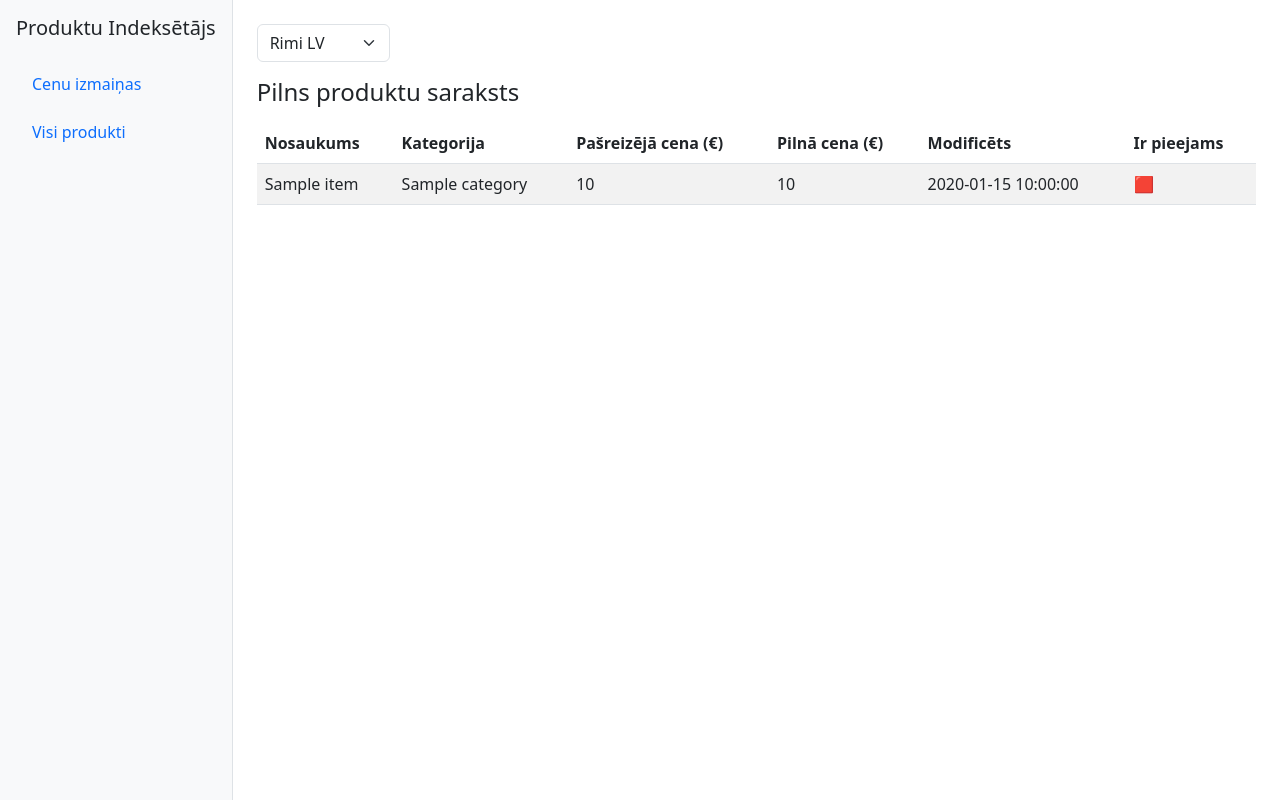
After one commit to viktorijagrietniece/product-group-indexer, a Flask app: template app/templates/all_products.html in a window 1280 px wide. The commit adds this page. Run offline with Flask 3, Linux system fonts and the light colour scheme; the template is opened without the code that fills it: most values are stand-ins (such as "Sample title", 1, 10 or a date in 2020).

Commit message:
Izmaiņas dashboard.html un izveidota jauna lapa all_products.html

```diff
--- /dev/null
+++ b/app/templates/all_products.html
@@ -0,0 +1,42 @@
+{% extends "base.html" %}
+
+{% block content %}
+<div class="mb-3">
+    <form method="get" action="/all" class="d-flex align-items-center gap-3">
+        <!-- Veikalu izvēle -->
+        <select name="veikals" onchange="this.form.submit()" class="form-select w-auto">
+            <option value="rimi_lv" {% if selected == 'rimi_lv' %}selected{% endif %}>Rimi LV</option>
+            <option value="rimi_lt" {% if selected == 'rimi_lt' %}selected{% endif %}>Rimi LT</option>
+            <option value="barbora_lv" {% if selected == 'barbora_lv' %}selected{% endif %}>Barbora LV</option>
+            <option value="barbora_lt" {% if selected == 'barbora_lt' %}selected{% endif %}>Barbora LT</option>
+        </select>
+    </form>
+</div>
+
+<h4 class="mb-3">Pilns produktu saraksts</h4>
+
+<table class="table table-striped">
+    <thead>
+        <tr>
+            <th>Nosaukums</th>
+            <th>Kategorija</th>
+            <th>Pašreizējā cena (€)</th>
+            <th>Pilnā cena (€)</th>
+            <th>Modificēts</th>
+            <th>Ir pieejams</th>
+        </tr>
+    </thead>
+    <tbody>
+        {% for item in data.table_data %}
+        <tr>
+            <td>{{ item.name }}</td>
+            <td>{{ item.category }}</td>
+            <td>{{ item.current_price }}</td>
+            <td>{{ item.full_price }}</td>
+            <td>{{ item.modified }}</td>
+            <td>{{ "🟩" if item.available else "🟥" }}</td>
+        </tr>
+        {% endfor %}
+    </tbody>
+</table>
+{% endblock %}
--- a/app/templates/base.html
+++ b/app/templates/base.html
@@ -9,8 +9,16 @@
 </head>
 <body>
     <div class="d-flex">
-        <div class="bg-dark text-white p-3" style="min-width: 200px;">
-            <h4>Cenu Monitorings</h4>
+        <div class="bg-light border-end p-3" style="min-width: 220px; height: 100vh;">
+            <h5 class="mb-4">Produktu Indeksētājs</h5>
+            <ul class="nav flex-column">
+                <li class="nav-item mb-2">
+                    <a href="/" class="nav-link {% if request.path == '/' %}fw-bold text-primary{% endif %}">Cenu izmaiņas</a>
+                </li>
+                <li class="nav-item mb-2">
+                    <a href="/all" class="nav-link {% if request.path == '/all' %}fw-bold text-primary{% endif %}">Visi produkti</a>
+                </li>
+            </ul>
         </div>
         <div class="flex-grow-1 p-4">
             {% block content %}{% endblock %}
```
Also changed, not shown: app/routes.py (+81 -32 lines), app/templates/dashboard.html (+12 -3 lines), app/static/__init__.py (deleted).
